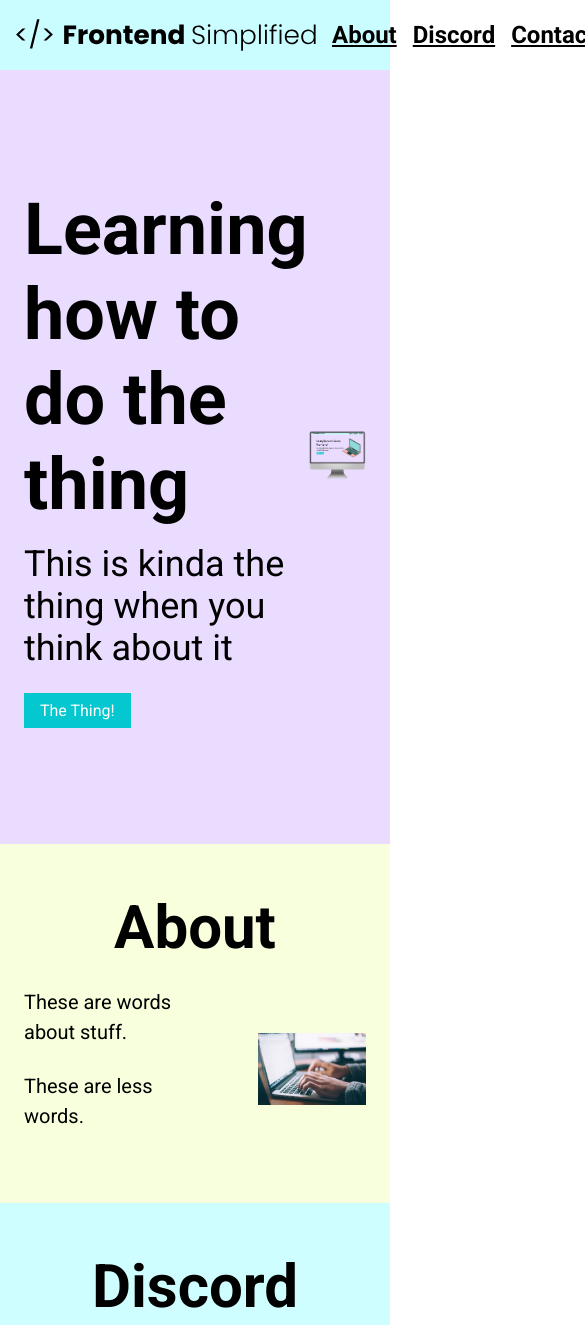
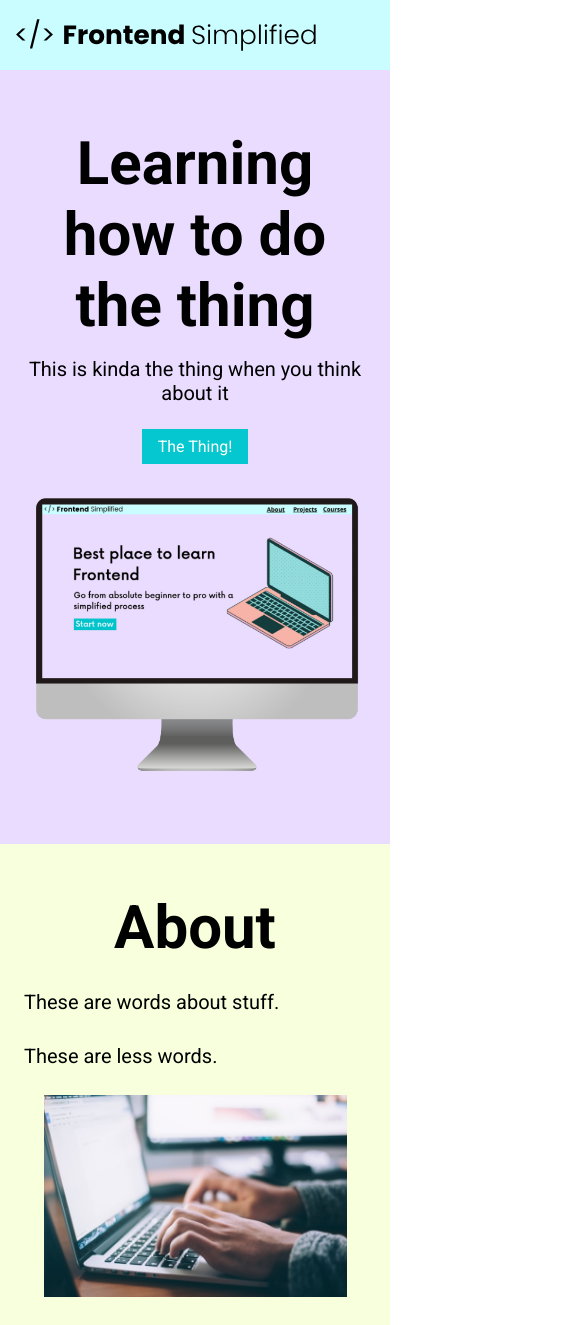
Before and after one commit to NicoChava/StyledMiniSite, a plain HTML site: page index.html in a window 390 px wide. Shown: the top 1325 px of the page, 585 px wide, since content can reach past the window. Drawn offline with Linux system fonts and the light colour scheme.

Commit message:
Making it more responsive on smaller deices.

```diff
--- a/index.html
+++ b/index.html
@@ -29,11 +29,11 @@
 
         <header>
             <div class="row">
-                <div>
+                <div class="home__description">
                     <h1>Learning how to do the thing</h1>
                     <p class="subheader">This is kinda the thing when you think about it</p>
                     <a href="https://www.youtube.com/watch?v=dQw4w9WgXcQ&ab_channel=RickAstley"
-                        target="_blank"><button>The
+                        target="_blank"><button class="home__description--button">The
                             Thing!</button></a>
                 </div>
                 <figure>
@@ -87,7 +87,7 @@
                     <label>Message</label>
                     <textarea name"" id"" cols="30" rows="10" placeholder="Put some words in this box for me.
 Much appreciated."></textarea>
-                    <button>Send a message!</button>
+                    <button class="home__description--button">Send a message!</button>
                 </form>
             </div>
         </section>
--- a/style.css
+++ b/style.css
@@ -140,6 +140,7 @@ form {
     display: flex;
     flex-direction: column;
     margin: 0 auto;
+    padding: 0 24px;
 }
 
 input,
@@ -175,3 +176,70 @@ footer {
 .footer__link {
     padding: 0 16px;
 }
+
+/*SMALL PHONES, TABLETS, LARGE SMARTPHONES */
+
+@media (max-width: 728px) {
+.row {
+    flex-direction: column;
+}
+
+.home__description {
+    margin-bottom: 24px;
+    display: flex;
+    flex-direction: column;
+    align-items: center;
+}
+
+.home__description--button {
+    max-width: 240px;
+    margin: 0 auto;
+}
+
+h1 {
+    text-align: center;
+    font-size: 60px;
+}
+
+.subheader {
+    text-align: center;
+    font-size: 20px;
+}
+
+ul {
+    display: none;
+}
+
+.section__description {
+    flex-direction: column;
+}
+
+.section__description--wrapper {
+    width: 100%;
+}
+
+.about__img__wrapper {
+    width: 90%;
+}
+
+#discord .section__description {
+    flex-direction: column-reverse;
+}
+
+footer {
+    padding: 48px 24px;
+}
+
+.footer__logo {
+    max-width: 360px;
+}
+
+.footer__link {
+    padding: 0 4px;
+    font-size: 18px;
+}
+
+.footer__links {
+    margin-bottom: 24px;
+}
+}
```
